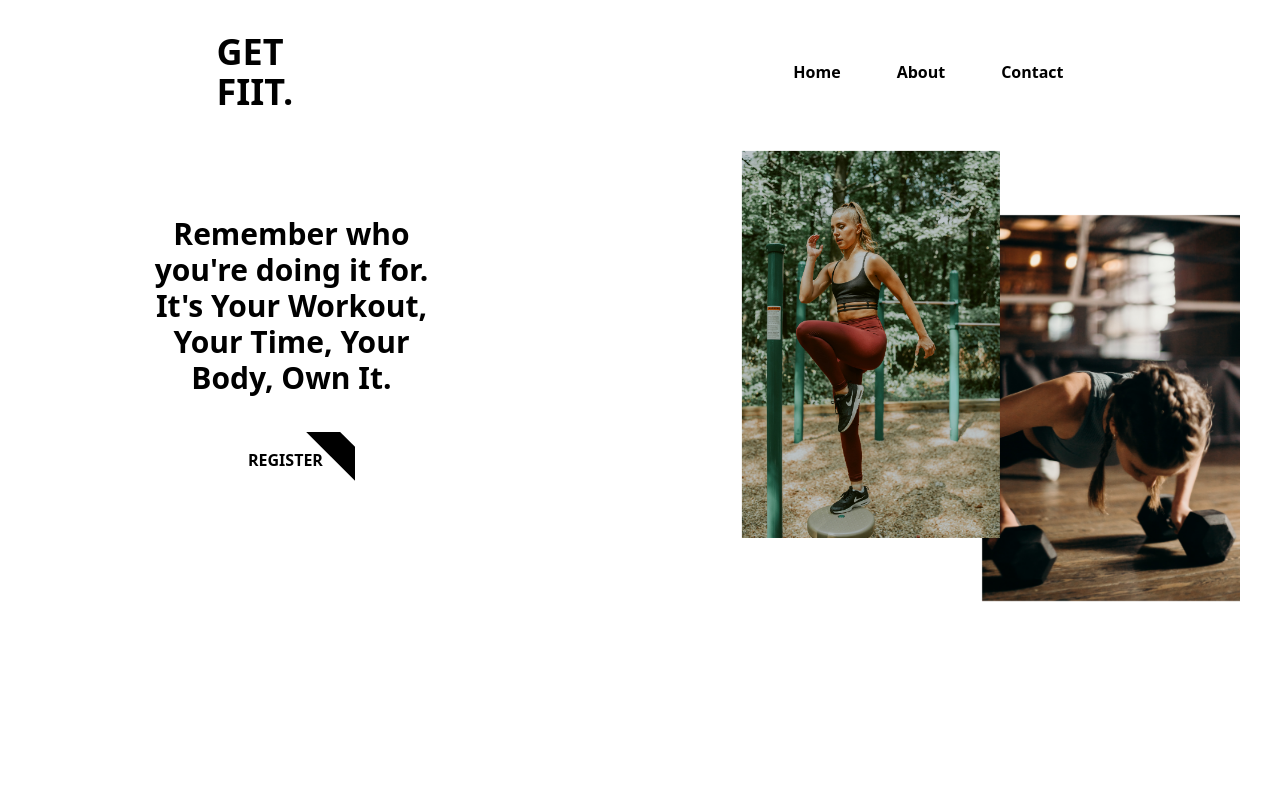
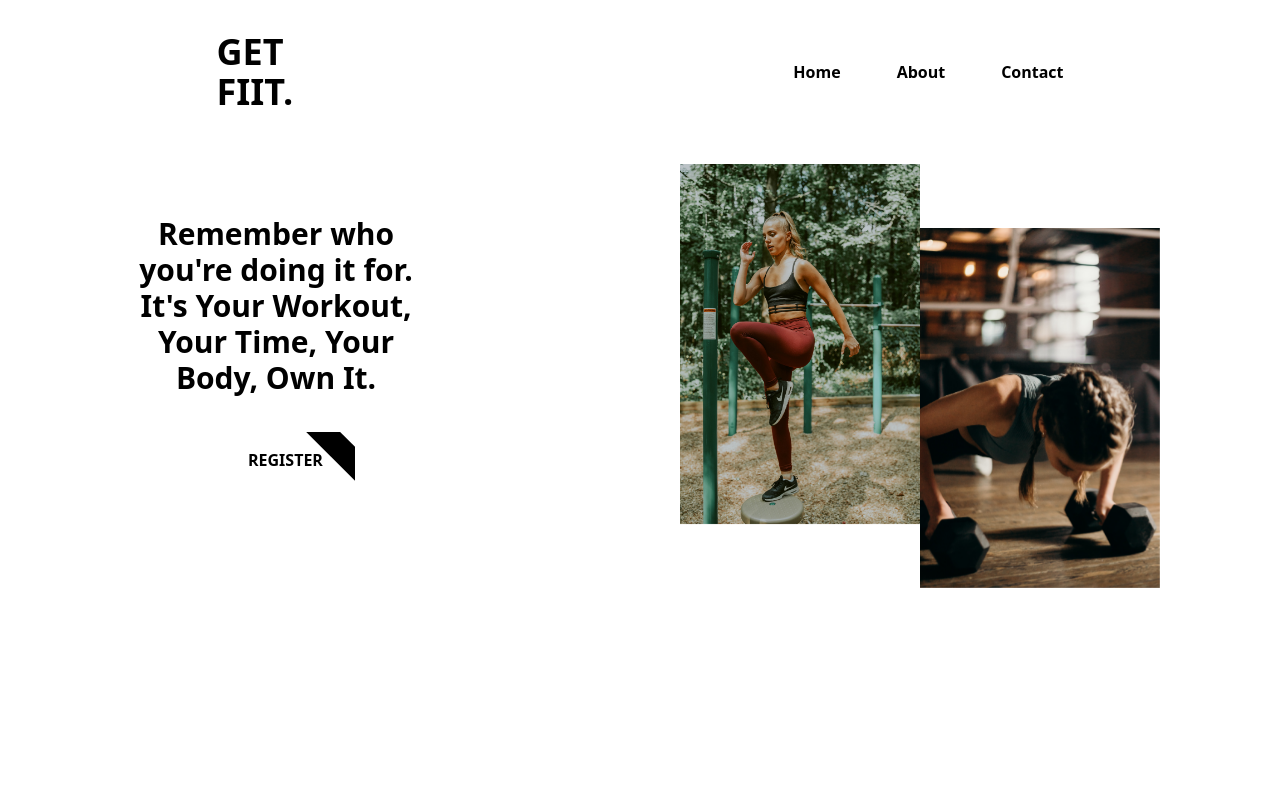
Before and after one commit to RiShI11-0902/Get-fit-app, a React (Vite) app: page / in a window 1280 px wide. Shown: the top 796 px of the page. Built offline with nearby package versions, Linux system fonts and the light colour scheme.

Commit message:
Update Navbar.jsx

```diff
--- a/src/components/Navbar.jsx
+++ b/src/components/Navbar.jsx
@@ -74,7 +74,7 @@ const Navbar = () => {
                             </button>
                         </div>
                     </div>
-                    <div className='w-[20rem] relative'>
+                    <div className='w-[20rem] relative mr-20'>
                         <img src={img} alt="" className='hidden md:block vibrate1' />
                         <img src={img2} className='absolute right-60 -top-16 hidden md:block vibrate2' alt="" />
 
```
